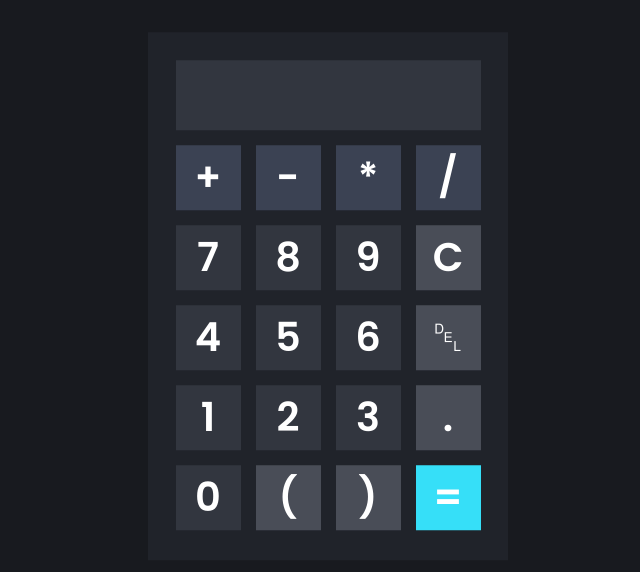
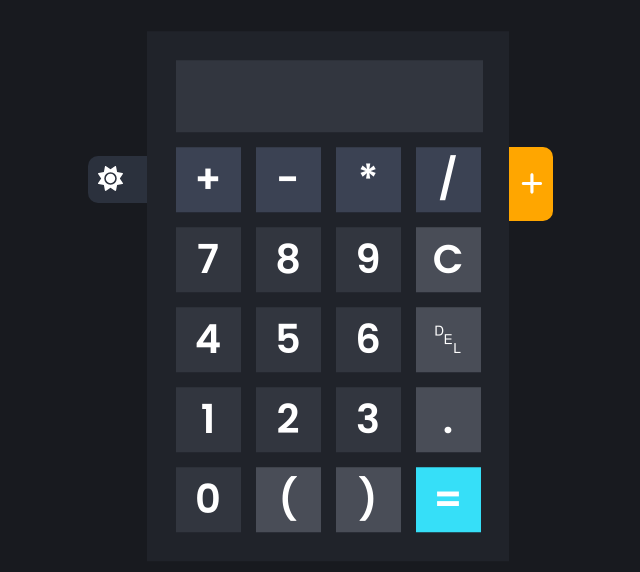
Before and after one commit to C836/Calculadora, a React (Create React App) app: page / in a window 1280 px wide. Shown: the part 104-676 px from the top of the page, without its empty margins (312-952 px from the left). Built offline with nearby package versions, Linux system fonts and the light colour scheme.

Commit message:
light/dark mode

```diff
--- a/package.json
+++ b/package.json
@@ -3,6 +3,9 @@
   "version": "0.1.0",
   "private": true,
   "dependencies": {
+    "@fortawesome/fontawesome-svg-core": "^6.1.1",
+    "@fortawesome/free-solid-svg-icons": "^6.1.1",
+    "@fortawesome/react-fontawesome": "^0.1.18",
     "@testing-library/jest-dom": "^5.16.4",
     "@testing-library/react": "^12.1.4",
     "@testing-library/user-event": "^13.5.0",
@@ -10,6 +13,7 @@
     "@types/node": "^16.11.26",
     "@types/react": "^17.0.44",
     "@types/react-dom": "^17.0.15",
+    "font-awesome": "^4.7.0",
     "react": "^18.0.0",
     "react-dom": "^18.0.0",
     "react-scripts": "5.0.0",
--- a/src/Components/Buttons/Buttons.scss
+++ b/src/Components/Buttons/Buttons.scss
@@ -1,12 +1,12 @@
 @import url('https://fonts.googleapis.com/css2?family=Poppins:wght@600&display=swap');
 
 button{
-    background: #32363f;
+    background: var(--button);
     width: 65px; height: 65px;
     cursor: pointer;
     font: 40px 'Poppins', sans-serif;
     margin: 7.5px;
-    color: white;
+    color: var(--font);
     outline: none;
     border: 0;
 }
@@ -30,7 +30,7 @@ button{
     grid-template-rows: repeat(4, 1fr);
 
     & button{
-        background-color: #494d57;
+        background-color: var(--alter);
         pointer-events:all;
     }
 
@@ -41,11 +41,11 @@ button{
     & :nth-child(5){grid-area: 4 / 2}
 
     & .Equal{
-        background-color: #36dff8;
+        background-color: var(--equal);
         grid-area: 4 / 4
     }
 }
 
 .Operators Button{
-    background-color: #3b4253;
+    background-color: var(--operators);
 }
--- a/src/Components/Buttons/Keyboard.tsx
+++ b/src/Components/Buttons/Keyboard.tsx
@@ -8,9 +8,11 @@ const Keyboard = (props:any) => {
     window.onkeydown=(e)=>{
         if(e.key.match(/^[0-9]*$/)){
             props.Methods.Transform('Numbers', e.key)
-        } else if(e.key.match(/[.()/+*-]/)){
+        }
+        else if(e.key.match(/[.()/+*-]/)){
             props.Methods.Transform('Default', e.key)
-        } else if (e.key==='Enter'){
+        }
+        else if (e.key==='Enter'){
             props.Methods.Calculate()
         }
     }
--- a/src/Components/Display/Display.scss
+++ b/src/Components/Display/Display.scss
@@ -6,11 +6,12 @@
     justify-content: center;
     align-content: center;
     align-items: flex-end;
-    background-color: #32363f;
+    background-color: var(--display);
     width: 285px; height: 50px;
     margin: 7.5px;
     padding: 10px;
-    color: white;
+    color: var(--font);
+    border: solid 1px var(--border);
 
     & span div{
         font-family: 'Poppins', sans-serif;
--- /dev/null
+++ b/src/Components/Tags/Tags.scss
@@ -0,0 +1,28 @@
+.Tags{
+    position: absolute;
+    top:50%; left:50%;
+    width: 90px;
+    z-index: -99;
+    border-radius: 10px;
+    cursor: pointer;
+
+    & .Icon{
+        height: 25px;
+        padding: 10px;
+    }
+}
+
+.Switch{
+    transform: translate(-240px,-140px);
+    color: var(--font);
+    background-color: var(--darkSwitch);
+}
+
+.More{
+    transform: translate(135px,-149px);
+    height: 60px;
+    padding-top: 14px;
+    text-align: end;
+    color: var(--font);
+    background-color: rgb(255, 166, 0);
+}
--- /dev/null
+++ b/src/Components/Tags/Tags.tsx
@@ -0,0 +1,19 @@
+import './Tags.scss'
+import { FontAwesomeIcon } from '@fortawesome/react-fontawesome'
+import { faSun, faMoon, faPlus } from '@fortawesome/free-solid-svg-icons'
+
+
+function Tags(props:any){
+    return(
+        <section>
+            <div className={'Tags Switch'} onClick={()=>props.Switch.Switch('DarkMode')}>
+                <FontAwesomeIcon className='Icon' icon={props.Switch.Color==='Dark'?faSun:faMoon} />
+            </div>
+            <div className={'Tags More'} onClick={()=>props.Switch.Switch('More')}>
+                <FontAwesomeIcon className='Icon' icon={faPlus} />
+            </div>
+        </section>
+    )
+}
+
+export default Tags
--- a/src/Logic/Update.ts
+++ b/src/Logic/Update.ts
@@ -1,9 +1,10 @@
 function Update(Main:string, method:any, Op:string, res:any){
     let a = Main; let b
     let previous = Main.substring(Main.length-1)
+    console.log(Main)
 
-    if(Main===('Erro'||Main==='Infinity'||Main==='NaN')){
-        Main=''
+    if(Main==='Erro'||Main==='Infinity'||Main==='NaN'){
+        Main=''; a=''; b='';
     }
 
     switch(method){
@@ -18,14 +19,14 @@ function Update(Main:string, method:any, Op:string, res:any){
             a = Main.slice(0, -1); break
 
         case 'Default':
-            if(previous.match(/[0-9]/g)){
+            if(previous.match(/[0-9]/g)||previous.match(/[()]/g)){
                 console.log('09')
                 a = Main + Op
                 b = Op; break
             }
-            else if (previous===''&&Op==='-'){
+            else if (Op==='-'&&previous!=='-'){
                 console.log('empty')
-                a = Op
+                a = Main + Op
                 b = Op; break
             }
             else if (previous.match(/[+*/-]/g)&&Main.substring(Main.length-2).match(/[0-9]/g)){
@@ -43,7 +44,9 @@ function Update(Main:string, method:any, Op:string, res:any){
         } break
 
         case '.':
-            a = Main + method; break
+            if(previous.match(/[0-9]/g)){
+            a = Main + method;
+            }break
     }
 
     res({
--- a/src/Pages/App.scss
+++ b/src/Pages/App.scss
@@ -1,5 +1,9 @@
-body{
-    background: #181a1f;
+main{
+    position: absolute;
+    z-index: -99;
+    width: 100%;
+    height: 100vh;
+    background: var(--background);
 
     .Calculadora{
         position: absolute;
@@ -7,7 +11,36 @@ body{
         transform: translate(-50%, -50%);
         width: 320px;
         height: 487.5px;
-        background: #20232a;
+        background: var(--main);
         padding: 20px;
+        border: solid 1px var(--border);
     }
 }
+
+.Dark{
+    --background:#181a1f;
+    --main:#20232a;
+    --border: transparent;
+    --display:#32363f;
+    --button:#32363f;
+        --operators:#3b4253;
+        --alter:#494d57;
+        --equal:#36dff8;
+    --font:white;
+
+    --darkSwitch:#2b313d;
+}
+
+.Light{
+    --background:#ffffff;
+    --main:#e4e4e4;
+    --border: #c7c7c7;
+    --display:#ffffff;
+    --button:#a7dfff;
+        --operators:#3da7e4;
+        --alter:#78c8f7;
+        --equal:#00b4cf;
+    --font:rgb(27, 27, 27);
+
+    --darkSwitch:#c2c2c2;
+}
--- a/src/Pages/App.tsx
+++ b/src/Pages/App.tsx
@@ -3,6 +3,7 @@ import './App.scss';
 import Display from '../Components/Display/Display';
 import Keyboard from '../Components/Buttons/Keyboard';
 import OperatorsDefault from '../Components/Buttons/Operators-Default';
+import Tags from '../Components/Tags/Tags';
 
 import Math from '../Logic/Operations';
 import Update from '../Logic/Update';
@@ -10,9 +11,9 @@ import Update from '../Logic/Update';
 function App() {
   const [Main, setMain] = useState<string>('')
   const [Op, setOperator] = useState<string>('')
+  const [Color, setScheme] = useState<string>('Dark')
 
   function Transform(Method:string, op?:string){
-    console.log(Method, op)
     Update(Main||'', Method, op||'', (res:any)=>{
       setMain(res.main);
       setOperator(res.op!==undefined? res.op : Op)
@@ -25,12 +26,26 @@ function App() {
     })
   }
 
+  function Switch(method:string){
+    switch(method){
+      case 'DarkMode':
+        setScheme(Color==='Dark'?'Light':'Dark');
+        break
+      case 'More':
+        console.log('Ativar')
+        break
+    }
+  }
+
   return(
-    <main className='Calculadora'>
-      <Display Value={Main} />
-      <div className='ButtonsGrid'>
-        <OperatorsDefault Update={{Transform}}/>
-        <Keyboard Methods={{Calculate, Transform}} />
+    <main className={Color==='Dark'? 'Dark' : 'Light'}>
+      <Tags Switch={{Switch, Color}}/>
+      <div className={`Calculadora`}>
+        <Display Value={Main} />
+        <div className='ButtonsGrid'>
+          <OperatorsDefault Update={{Transform}}/>
+          <Keyboard Methods={{Calculate, Transform}} />
+        </div>
       </div>
     </main>
   )
```
Also changed, not shown: src/index.css (line endings or trailing spaces), 1 other file (tests, documents, lock files or other folders).
